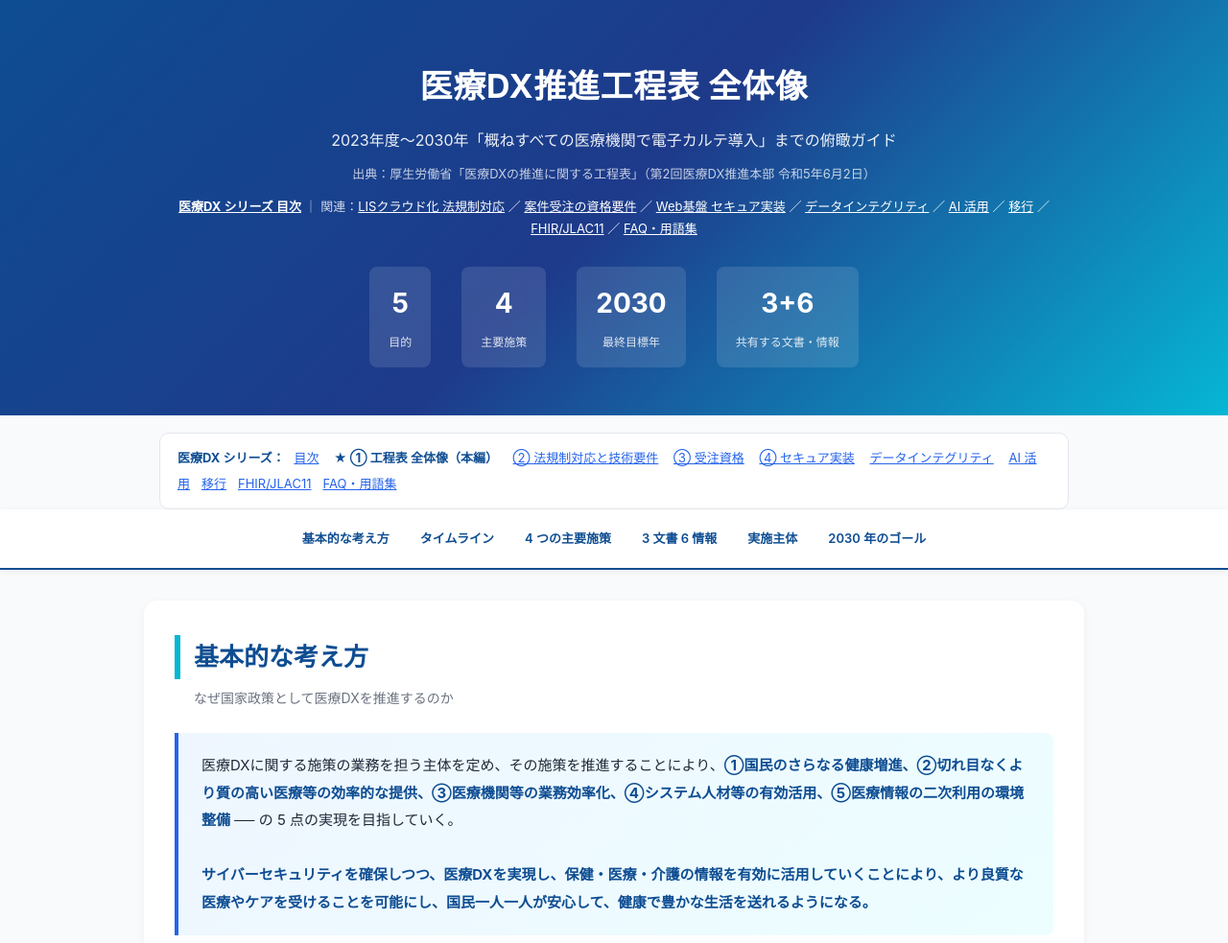
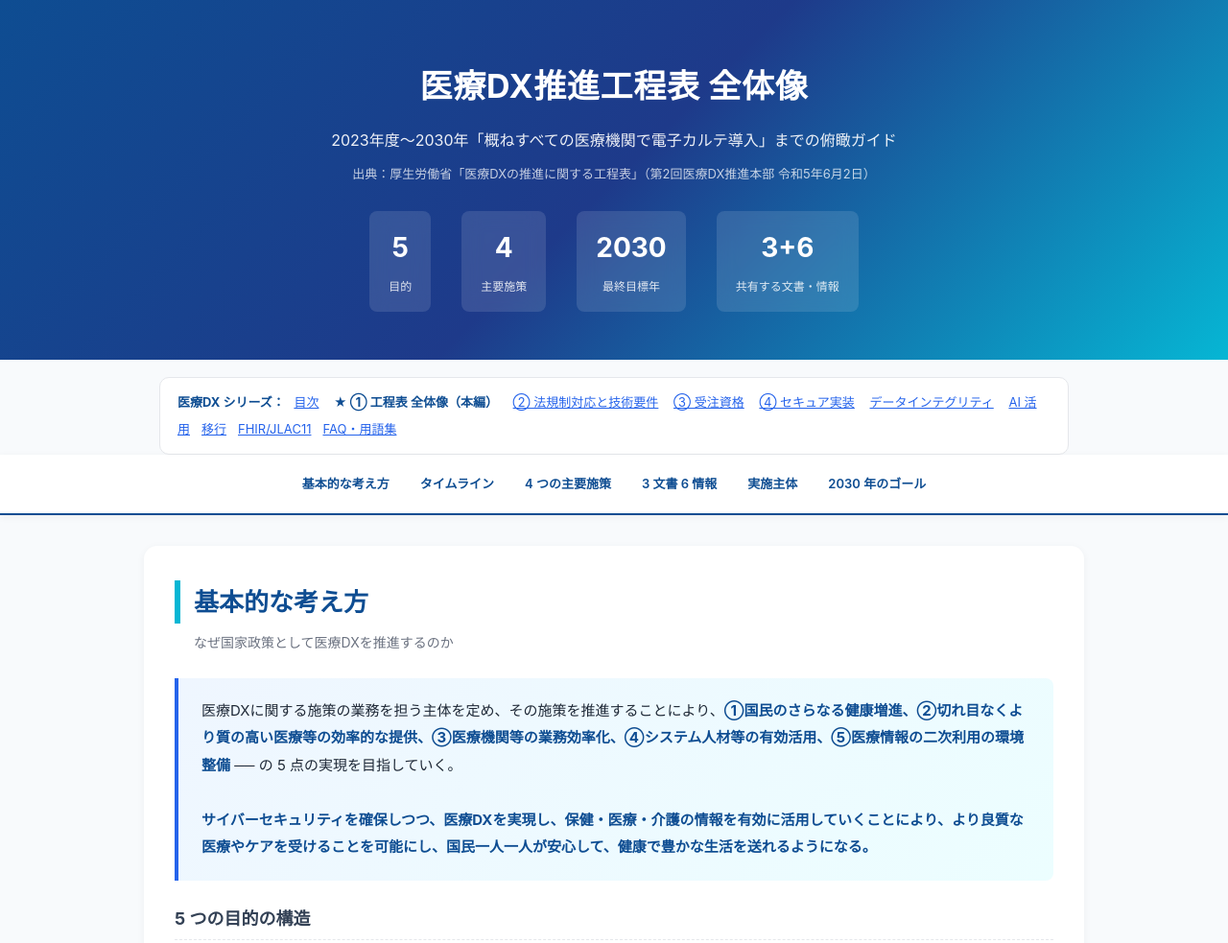
Before and after one commit to kioh-daiv/medical-dx-roadmap-overview, a plain HTML site: page index.html in a window 1280 px wide. Shown: the top 983 px of the page at 96% size. Drawn offline with Linux system fonts and the light colour scheme.

Commit message:
目次のカウント更新（深掘り4編+リファレンス）／旧ヘッダーナビ撤去でナビをbody-bar一本に統一
Co-Authored-By: Claude Opus 4.7 (1M context) <noreply@anthropic.com>

```diff
--- a/index.html
+++ b/index.html
@@ -560,7 +560,6 @@
     <h1>医療DX推進工程表 全体像</h1>
     <p class="subtitle">2023年度〜2030年「概ねすべての医療機関で電子カルテ導入」までの俯瞰ガイド</p>
     <p class="source">出典：厚生労働省「医療DXの推進に関する工程表」（第2回医療DX推進本部 令和5年6月2日）</p>
-    <p style="margin-top:12px;font-size:13px"><a href="https://kioh-daiv.github.io/medical-dx-cloud-guides/" style="color:inherit;text-decoration:underline;font-weight:700">医療DX シリーズ 目次</a><span style="opacity:.8"> ｜ 関連：</span><a href="https://kioh-daiv.github.io/lis-cloud-compliance-guide/" style="color:inherit;text-decoration:underline">LISクラウド化 法規制対応</a> ／ <a href="https://kioh-daiv.github.io/lis-procurement-qualifications/" style="color:inherit;text-decoration:underline">案件受注の資格要件</a> ／ <a href="https://kioh-daiv.github.io/lis-web-secure-implementation/" style="color:inherit;text-decoration:underline">Web基盤 セキュア実装</a> ／ <a href="https://kioh-daiv.github.io/lis-data-integrity-guide/" style="color:inherit;text-decoration:underline">データインテグリティ</a> ／ <a href="https://kioh-daiv.github.io/medical-dx-ai-regulation/" style="color:inherit;text-decoration:underline">AI 活用</a> ／ <a href="https://kioh-daiv.github.io/lis-cloud-migration-playbook/" style="color:inherit;text-decoration:underline">移行</a> ／ <a href="https://kioh-daiv.github.io/lis-fhir-jlac-implementation/" style="color:inherit;text-decoration:underline">FHIR/JLAC11</a> ／ <a href="https://kioh-daiv.github.io/medical-dx-faq-glossary/" style="color:inherit;text-decoration:underline">FAQ・用語集</a></p>
     <div class="hero-stats">
       <div class="hero-stat"><span class="num">5</span><span class="lbl">目的</span></div>
       <div class="hero-stat"><span class="num">4</span><span class="lbl">主要施策</span></div>
```
